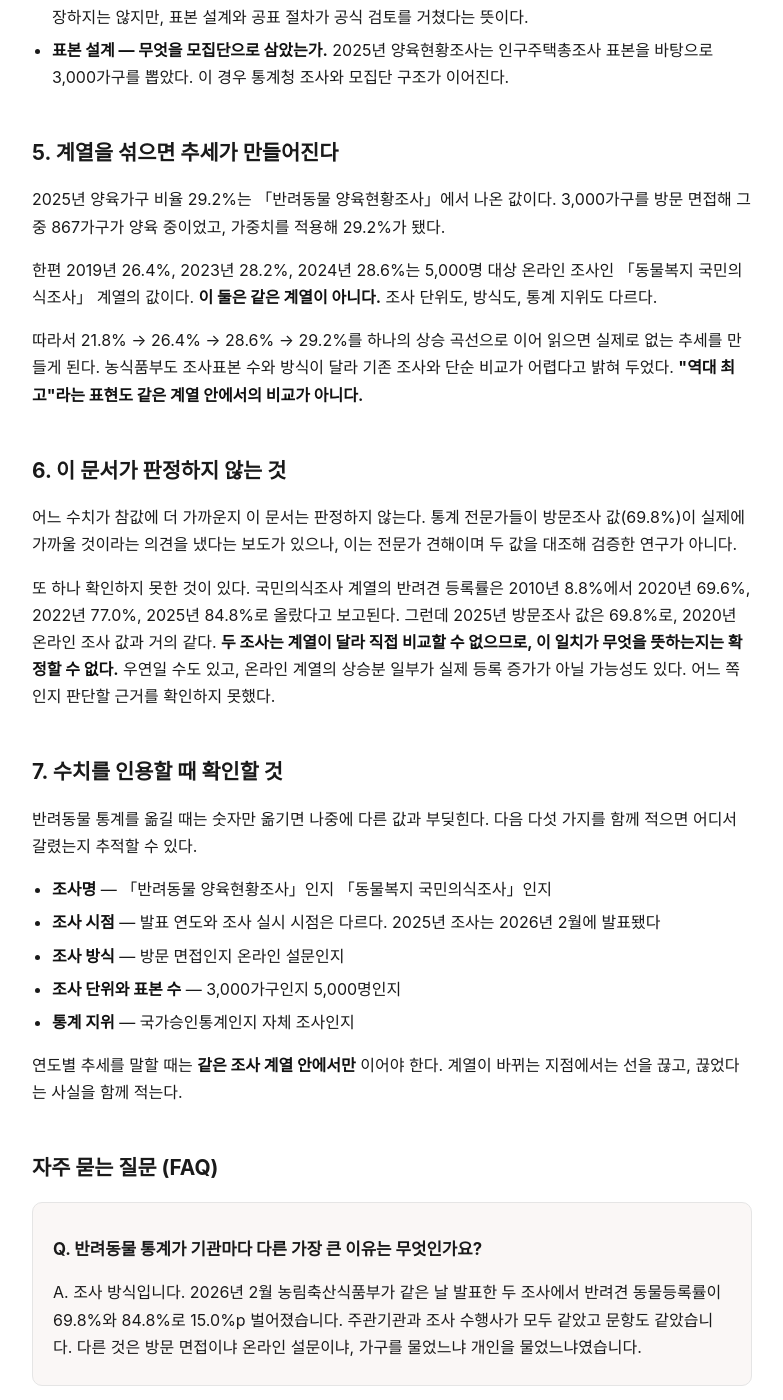
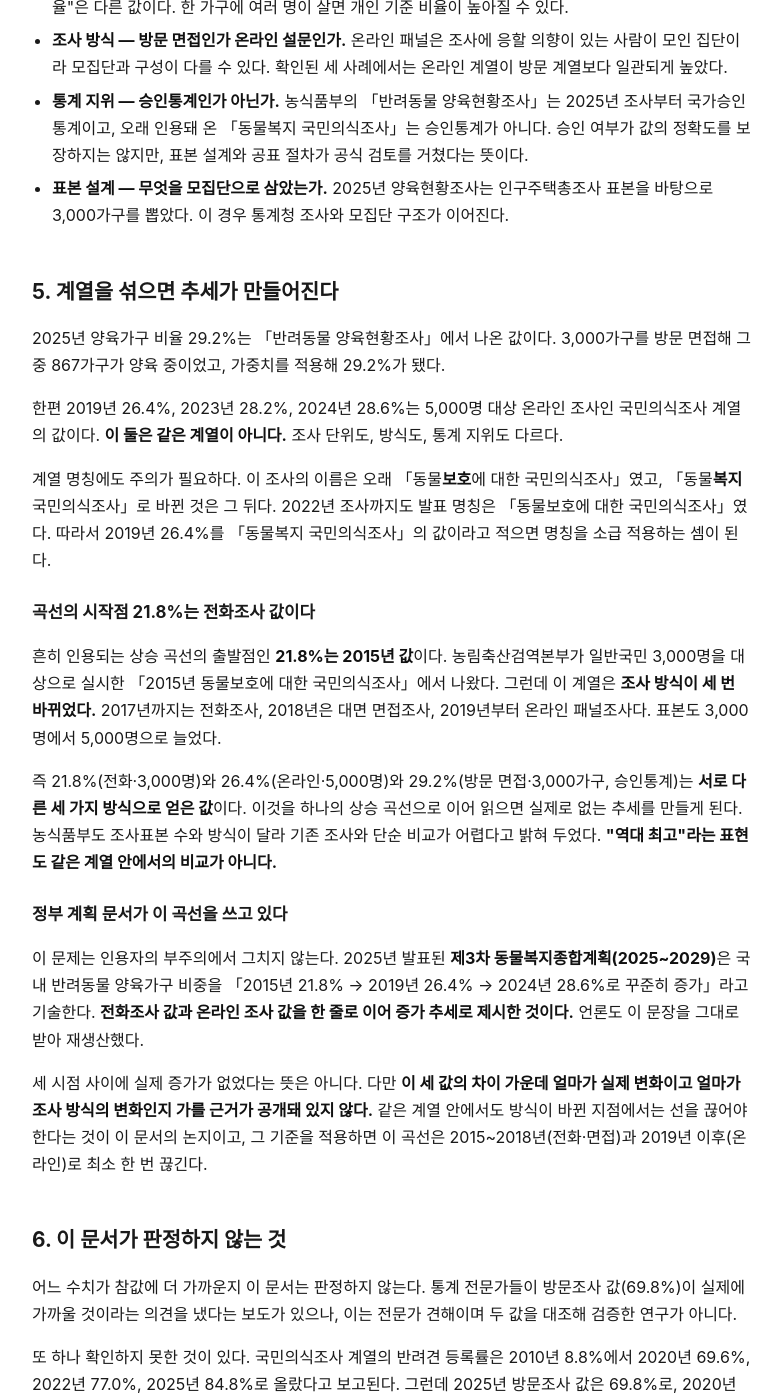
Before and after one commit to polystock/maearion.github.io, a Jekyll site: the page built from _docs/pet-statistics-discrepancy.html, in a window 1280 px wide and 1400 px high, scrolled down 2587 px. Shown: the whole window, without its empty margins (248-1031 px from the left). Built offline with Jekyll 4.4.1, drawn with Linux system fonts in a browser that asks for light colours; some of the changed text lies outside the part shown.

Commit message:
INT-012: 통계 문서 정정 + 고아 페이지 해소

```diff
--- a/_docs/pet-statistics-discrepancy.html
+++ b/_docs/pet-statistics-discrepancy.html
@@ -90,7 +90,8 @@
   <p>더 오래된 사례가 하나 있다. 2021년 9월 통계청이 발표한 「2020 인구주택총조사」 표본 집계에서 반려동물을 기르는 가구는 <strong>313만 가구, 전체 가구의 15%</strong>로 집계됐다. 개를 기르는 가구 242만 3천(11.6%), 고양이 71만 7천(3.4%)이었다. 인구주택총조사에 반려동물 항목이 들어간 것은 이때가 처음이다.</p>
   <p>같은 해 4월 농림축산식품부가 발표한 「2020 동물보호 국민의식조사」에서는 양육률이 <strong>27.7%</strong>였고, 전국 가구 수로 환산하면 <strong>638만 가구</strong>였다. 두 배 넘게 차이가 났다.</p>
   <p>여기서도 갈린 것은 방식이다. 인구주택총조사 표본 조사는 조사원이 가구를 직접 방문하는 비중이 크고, 농식품부 조사는 5,000명 대상 온라인 조사였다.</p>
-  <p><strong>그 뒤 일어난 일이 이 사례의 결론에 가깝다.</strong> 농식품부는 2021년 조사 결과를 발표하면서 매년 공개하던 반려동물 양육가구 비율을 공개하지 않았다. 조사가 시작된 2006년 이후 처음이었다.</p>
+  <p><strong>그 뒤 일어난 일이 이 사례의 결론에 가깝다.</strong> 농식품부는 2021년 조사 결과를 발표하면서 매년 공개하던 반려동물 양육가구 비율을 공개하지 않았다. <strong>비율 공개를 거른 것은 이때가 처음이었다.</strong></p>
+  <p class="src" style="font-size:.9rem;color:#666;">※ 이 조사가 언제 시작됐는지는 출처끼리 갈린다. 농식품부는 2020년 보도자료에서 「2006년부터 조사를 실시하고 있다」고 밝혔고, 데일리벳도 2021년 미공개를 두고 「조사가 시작된 2006년 이후 처음」이라고 적었다. 반면 같은 매체의 다른 기사와 농식품부 제3차 동물복지종합계획은 「2010년 첫 조사 당시 17.4%」, 「2010년 조사가 시작된 이래」로 쓴다. 조사 자체의 개시 연도(2006년)와 양육 비율 항목의 개시 연도(2010년)가 다를 가능성이 있으나, 이 문서는 어느 쪽인지 확정하지 못했다.</p>
 
   <h2>4. 갈리는 지점은 넷이다</h2>
   <p>위 사례들을 놓고 보면, 반려동물 통계가 어긋나는 자리는 대체로 넷으로 정리된다.</p>
@@ -103,8 +104,16 @@
 
   <h2>5. 계열을 섞으면 추세가 만들어진다</h2>
   <p>2025년 양육가구 비율 29.2%는 「반려동물 양육현황조사」에서 나온 값이다. 3,000가구를 방문 면접해 그중 867가구가 양육 중이었고, 가중치를 적용해 29.2%가 됐다.</p>
-  <p>한편 2019년 26.4%, 2023년 28.2%, 2024년 28.6%는 5,000명 대상 온라인 조사인 「동물복지 국민의식조사」 계열의 값이다. <strong>이 둘은 같은 계열이 아니다.</strong> 조사 단위도, 방식도, 통계 지위도 다르다.</p>
-  <p>따라서 21.8% → 26.4% → 28.6% → 29.2%를 하나의 상승 곡선으로 이어 읽으면 실제로 없는 추세를 만들게 된다. 농식품부도 조사표본 수와 방식이 달라 기존 조사와 단순 비교가 어렵다고 밝혀 두었다. <strong>"역대 최고"라는 표현도 같은 계열 안에서의 비교가 아니다.</strong></p>
+  <p>한편 2019년 26.4%, 2023년 28.2%, 2024년 28.6%는 5,000명 대상 온라인 조사인 국민의식조사 계열의 값이다. <strong>이 둘은 같은 계열이 아니다.</strong> 조사 단위도, 방식도, 통계 지위도 다르다.</p>
+  <p>계열 명칭에도 주의가 필요하다. 이 조사의 이름은 오래 「동물<strong>보호</strong>에 대한 국민의식조사」였고, 「동물<strong>복지</strong> 국민의식조사」로 바뀐 것은 그 뒤다. 2022년 조사까지도 발표 명칭은 「동물보호에 대한 국민의식조사」였다. 따라서 2019년 26.4%를 「동물복지 국민의식조사」의 값이라고 적으면 명칭을 소급 적용하는 셈이 된다.</p>
+
+  <h3>곡선의 시작점 21.8%는 전화조사 값이다</h3>
+  <p>흔히 인용되는 상승 곡선의 출발점인 <strong>21.8%는 2015년 값</strong>이다. 농림축산검역본부가 일반국민 3,000명을 대상으로 실시한 「2015년 동물보호에 대한 국민의식조사」에서 나왔다. 그런데 이 계열은 <strong>조사 방식이 세 번 바뀌었다.</strong> 2017년까지는 전화조사, 2018년은 대면 면접조사, 2019년부터 온라인 패널조사다. 표본도 3,000명에서 5,000명으로 늘었다.</p>
+  <p>즉 21.8%(전화·3,000명)와 26.4%(온라인·5,000명)와 29.2%(방문 면접·3,000가구, 승인통계)는 <strong>서로 다른 세 가지 방식으로 얻은 값</strong>이다. 이것을 하나의 상승 곡선으로 이어 읽으면 실제로 없는 추세를 만들게 된다. 농식품부도 조사표본 수와 방식이 달라 기존 조사와 단순 비교가 어렵다고 밝혀 두었다. <strong>"역대 최고"라는 표현도 같은 계열 안에서의 비교가 아니다.</strong></p>
+
+  <h3>정부 계획 문서가 이 곡선을 쓰고 있다</h3>
+  <p>이 문제는 인용자의 부주의에서 그치지 않는다. 2025년 발표된 <strong>제3차 동물복지종합계획(2025~2029)</strong>은 국내 반려동물 양육가구 비중을 「2015년 21.8% → 2019년 26.4% → 2024년 28.6%로 꾸준히 증가」라고 기술한다. <strong>전화조사 값과 온라인 조사 값을 한 줄로 이어 증가 추세로 제시한 것이다.</strong> 언론도 이 문장을 그대로 받아 재생산했다.</p>
+  <p>세 시점 사이에 실제 증가가 없었다는 뜻은 아니다. 다만 <strong>이 세 값의 차이 가운데 얼마가 실제 변화이고 얼마가 조사 방식의 변화인지 가를 근거가 공개돼 있지 않다.</strong> 같은 계열 안에서도 방식이 바뀐 지점에서는 선을 끊어야 한다는 것이 이 문서의 논지이고, 그 기준을 적용하면 이 곡선은 2015~2018년(전화·면접)과 2019년 이후(온라인)로 최소 한 번 끊긴다.</p>
 
   <h2>6. 이 문서가 판정하지 않는 것</h2>
   <p>어느 수치가 참값에 더 가까운지 이 문서는 판정하지 않는다. 통계 전문가들이 방문조사 값(69.8%)이 실제에 가까울 것이라는 의견을 냈다는 보도가 있으나, 이는 전문가 견해이며 두 값을 대조해 검증한 연구가 아니다.</p>
@@ -150,7 +159,12 @@
     <li><a href="https://www.korea.kr/news/policyNewsView.do?newsId=156472566" rel="nofollow">통계청, 「2020년 인구주택총조사(표본) 결과 — 인구·가구 기본항목」 브리핑</a> (2021-09-27) — 반려동물 양육가구 313만(15.0%), 개 242만, 고양이 72만. 2020년 신규 항목</li>
     <li><a href="https://www.dailyvet.co.kr/news/policy/275279" rel="nofollow">데일리벳, 「부정확한 동물등록률…정부 조사에서도 차이 확인」</a> (2026-03-04) — 두 조사의 등록률·미등록 이유 대조. 주관기관·조사 수행사 동일 사실 확인</li>
     <li><a href="https://www.dailyvet.co.kr/news/policy/159008" rel="nofollow">데일리벳, 「반려동물 양육가구 313만이 맞았다…농식품부 자료서 빠진 양육가구 비율」</a> — 2021년 농식품부의 양육가구 비율 미공개 사실</li>
+    <li><a href="https://www.mafra.go.kr/bbs/mafra/68/312964/artclView" rel="nofollow">농림축산검역본부, 「2015년 동물보호에 대한 국민의식조사」 결과</a> — <strong>21.8%의 출처.</strong> 일반국민 3,000명 설문, 개만 16.6%·고양이만 2.7%·복수 2.5%</li>
+    <li><a href="https://www.mafra.go.kr/bbs/mafra/68/326970/artclView.do" rel="nofollow">농림축산식품부, 「2020년 동물보호에 대한 국민의식조사」 결과 발표</a> — 「2006년부터 조사를 실시하고 있다」는 기술, 5,000명 온라인 패널조사 설계</li>
+    <li><a href="https://www.dailyvet.co.kr/news/policy/239355" rel="nofollow">데일리벳, 「국내 반려견 499만 마리·반려묘 277만 마리…반려동물 양육비율은 28.6%」</a> (2025-03) — <strong>제3차 동물복지종합계획의 「2015년 21.8%→2019년 26.4%→2024년 28.6%」 서술</strong>, 조사 방식 변경 이력(2017년까지 전화·2018년 면접·2019년부터 온라인)</li>
   </ul>
+
+  <p class="src" style="font-size:.88rem;color:#666;margin-top:36px;padding-top:16px;border-top:1px solid var(--line);">※ 2026-09-06 정정: 5절에서 2019년 26.4%를 「동물복지 국민의식조사」 계열로 적었으나, 이 조사의 당시 명칭은 「동물<strong>보호</strong>에 대한 국민의식조사」였습니다. 계열을 섞지 말라는 것이 이 문서의 논지인데 정작 계열 명칭을 소급 적용했으므로 바로잡았습니다. 또한 곡선의 시작점으로 쓰인 21.8%에 출처가 없었습니다. 대조 결과 농림축산검역본부의 2015년 조사(3,000명 전화조사) 값임을 확인해 출처와 조사 방식을 함께 적고, 이 곡선이 제3차 동물복지종합계획에 실제로 쓰이고 있다는 사실을 추가했습니다. 3절의 「조사가 시작된 2006년 이후 처음」은 인용 출처와 일치하나 다른 출처가 2010년을 조사 시작으로 적어 출처 간 불일치가 있으므로, 연도 주장을 본문에서 빼고 각주로 옮겼습니다.<br><br>※ 이 문서의 초판(2026-08-17)은 형식 검증(해시·빌드 대조)만 거치고 내용 대조 없이 배포됐습니다. 위 세 건은 그 결과입니다. 이후 신규 문서는 배포 전 1차 출처 재대조를 별도 절차로 거칩니다.</p>
 
   <p class="note">본 페이지는 공개된 정부·연구기관 통계를 정리한 정보 제공용 문서입니다. 각 수치의 값은 원자료를, 조사 간 대조 사실은 위 보도자료를 근거로 합니다. 수치는 조사 시점과 기관에 따라 달라질 수 있으며, 인용 시 원 출처를 함께 확인하시기 바랍니다.</p>
 
--- a/data.html
+++ b/data.html
@@ -25,6 +25,7 @@
 
   <p class="list-title">문서 {{ site.docs | where: "category", page.cat | size }}건</p>
   <ul>
+    <li><a href="/pet-statistics-discrepancy.html">한국 반려동물 통계는 왜 기관마다 다른가<span class="summary">같은 기관·같은 날 발표한 두 조사의 15.0%p 격차, 계열을 섞으면 만들어지는 추세</span></a></li>
     <li><a href="/pet-care-korea-2025.html">2025 한국 반려동물 양육 현황 통계<span class="summary">양육가구 비율과 반려견·반려묘 마릿수, 기관별 수치 차이</span></a></li>
   </ul>
 
--- a/index.html
+++ b/index.html
@@ -97,6 +97,7 @@
           <li><a href="/dog-toxic-foods.html">강아지에게 위험한 음식</a></li>
           <li><a href="/dog-heatstroke.html">개의 열관련질환(열사병) — 기록된 사례의 다수는 운동 중에 생겼다</a></li>
           <li><a href="/pet-care-korea-2025.html">2025 한국 반려동물 양육 현황 통계</a></li>
+          <li><a href="/pet-statistics-discrepancy.html">한국 반려동물 통계는 왜 기관마다 다른가</a></li>
         </ul>
       </section>
       <section>
--- a/sitemap.xml
+++ b/sitemap.xml
@@ -18,7 +18,7 @@
   <url><loc>https://maearion.com/pet-supplement-label-reading.html</loc><lastmod>2026-08-06</lastmod></url>
   <url><loc>https://maearion.com/dog-toxic-foods.html</loc><lastmod>2026-08-07</lastmod></url>
   <url><loc>https://maearion.com/pet-care-korea-2025.html</loc><lastmod>2026-08-05</lastmod></url>
-  <url><loc>https://maearion.com/pet-statistics-discrepancy.html</loc><lastmod>2026-08-17</lastmod></url>
+  <url><loc>https://maearion.com/pet-statistics-discrepancy.html</loc><lastmod>2026-09-06</lastmod></url>
   <url><loc>https://maearion.com/myth-senior-dog-protein.html</loc><lastmod>2026-08-07</lastmod></url>
   <url><loc>https://maearion.com/myth-dog-age-seven.html</loc><lastmod>2026-08-07</lastmod></url>
   <url><loc>https://maearion.com/dog-supplement-necessity.html</loc><lastmod>2026-08-06</lastmod></url>
```
Also changed, not shown: other parts of _docs/pet-statistics-discrepancy.html (+1 -1 lines).
